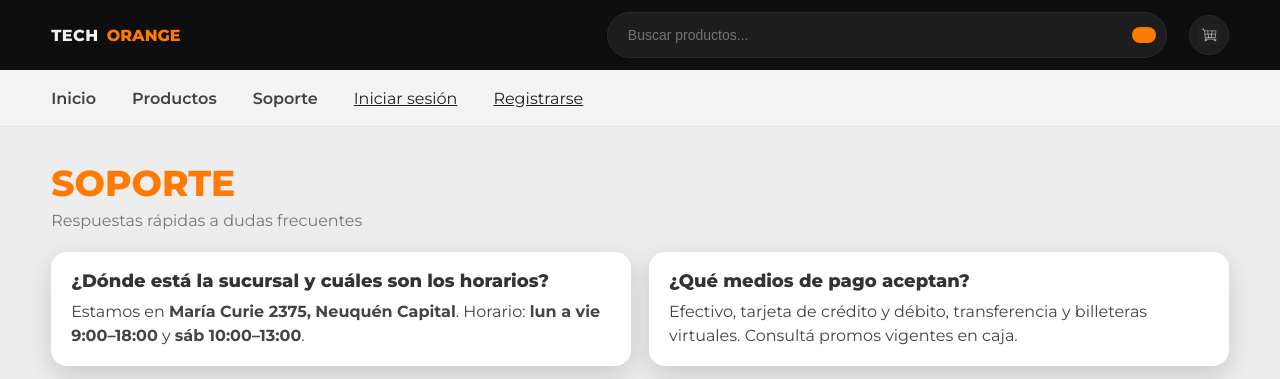
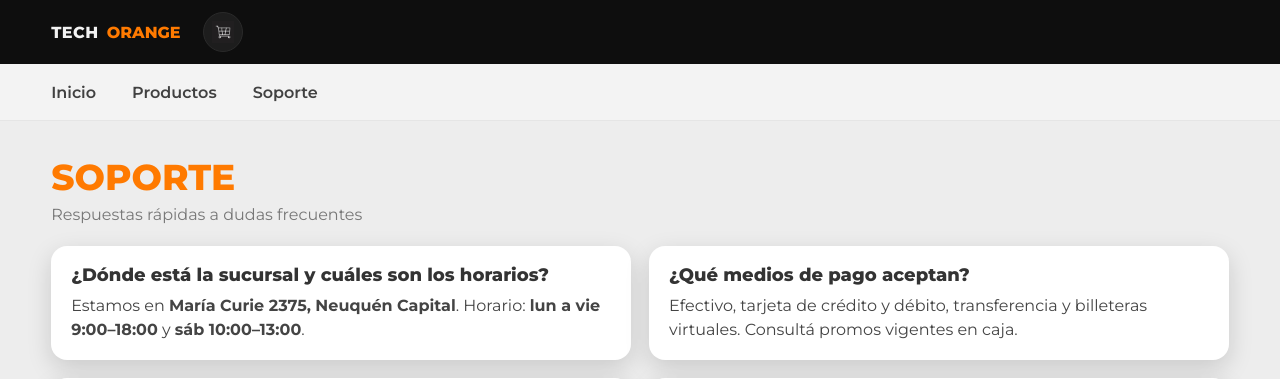
Before and after one commit to GarridoLautaro/ProyectoWeb, a PHP site: page /soporte.html in a window 1280 px wide. Shown: the top 379 px of the page. Run offline with PHP 8.4, Linux system fonts and the light colour scheme.

Commit message:
Detalles finales 2

```diff
--- a/Pages/productos.php
+++ b/Pages/productos.php
@@ -45,8 +45,6 @@
             <a href="index.php">Inicio</a>
             <a href="productos.php">Productos</a>
             <a href="soporte.html">Soporte</a>
-            <a href="login.php">Iniciar sesión</a>
-            <a href="register.php">Registrarse</a>
         </div>
     </nav>
 
--- a/Pages/soporte.html
+++ b/Pages/soporte.html
@@ -17,15 +17,6 @@
         <div class="logo">
           <span class="logo-fuerte">TECH</span>
           <span class="logo-naranja">ORANGE</span>
-        </div>
-        <div class="buscador">
-          <input
-            type="text"
-            id="inputBuscar"
-            placeholder="Buscar productos..."
-            aria-label="Buscar productos"
-          />
-          <button class="btn-buscar" aria-label="Buscar"></button>
         </div>
 
         <!-- contenedor de sugerencias -->
@@ -47,8 +38,6 @@
             <a href="index.php" class="link-menu">Inicio</a>
             <a href="productos.php" class="link-menu">Productos</a>
             <a href="soporte.html" class="link-menu">Soporte</a>
-            <a href="login.php">Iniciar sesión</a>
-            <a href="register.php">Registrarse</a>
         </div>
     </nav>
 
--- a/funciones/mostrar_productos.php
+++ b/funciones/mostrar_productos.php
@@ -16,6 +16,8 @@ if ($buscar) {
 }
 
 $result = $conn->query($sql);
+
+// Muestra las tarjetas de los productos, con un while
 
 if ($result->num_rows > 0) {
     while ($row = $result->fetch_assoc()) {
```
Also changed, not shown: Pages/index.php (+10 -18 lines).
